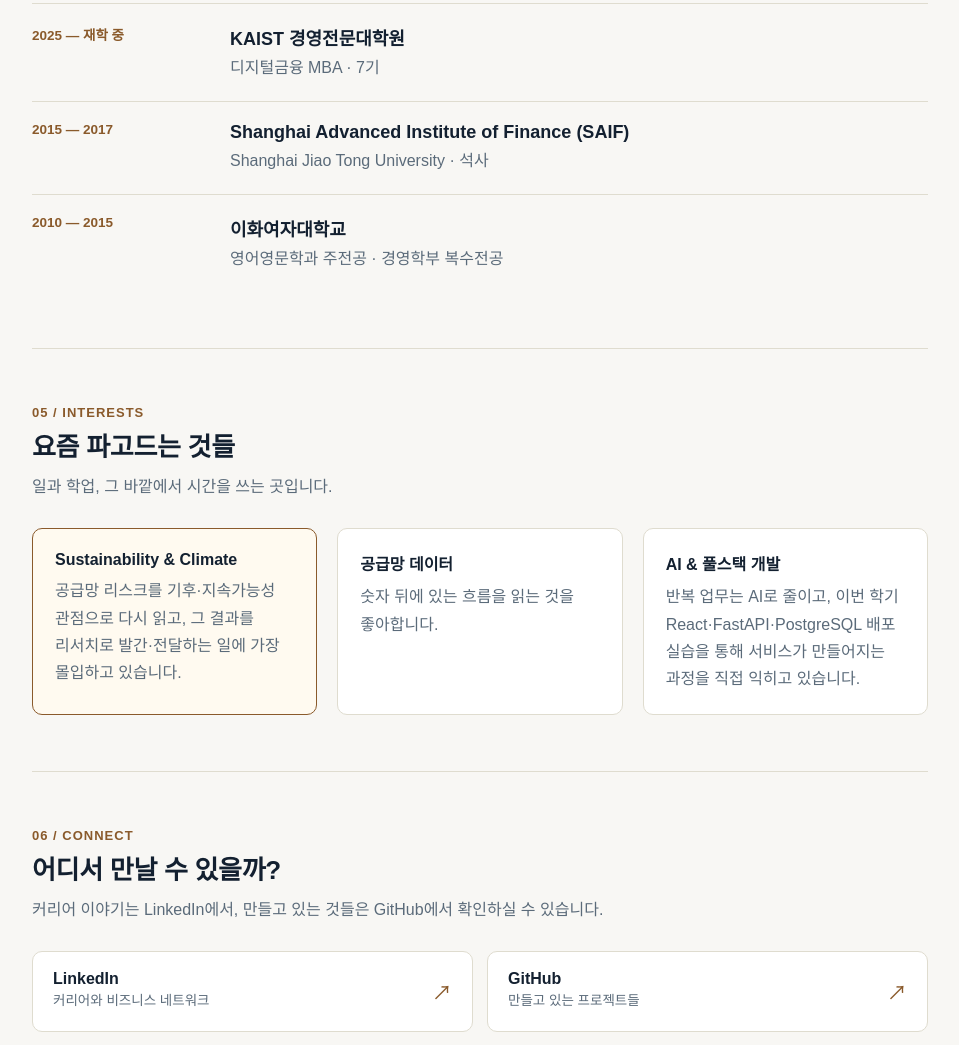
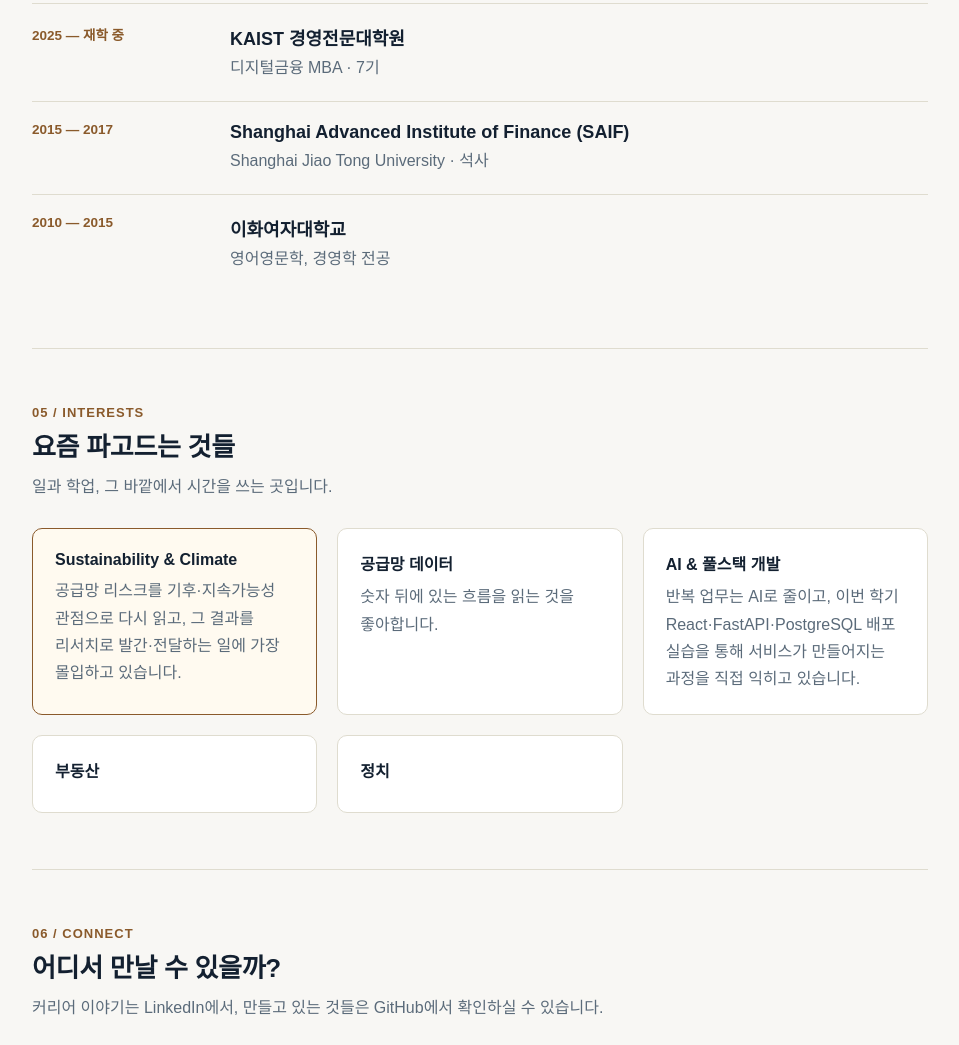
Before and after one commit to skk1001072/cloud-w1-hw, a plain HTML site: page w1_hw/index.html in a window 1280 px wide. Shown: the part 2256-3301 px from the top of the page, without its empty margins (160-1119 px from the left). Drawn offline with Linux system fonts and the light colour scheme.

Commit message:
Add real estate and politics to interests; simplify major wording
Co-Authored-By: Claude Sonnet 5 <noreply@anthropic.com>

```diff
--- a/w1_hw/index.html
+++ b/w1_hw/index.html
@@ -199,7 +199,7 @@ footer{padding:32px 0 60px}
       <div class="date">2010 — 2015</div>
       <div>
         <h3>이화여자대학교</h3>
-        <p>영어영문학과 주전공 · 경영학부 복수전공</p>
+        <p>영어영문학, 경영학 전공</p>
       </div>
     </div>
   </section>
@@ -222,6 +222,12 @@ footer{padding:32px 0 60px}
       <article class="interest">
         <h3>AI &amp; 풀스택 개발</h3>
         <p>반복 업무는 AI로 줄이고, 이번 학기 React·FastAPI·PostgreSQL 배포 실습을 통해 서비스가 만들어지는 과정을 직접 익히고 있습니다.</p>
+      </article>
+      <article class="interest">
+        <h3>부동산</h3>
+      </article>
+      <article class="interest">
+        <h3>정치</h3>
       </article>
     </div>
   </section>
```
